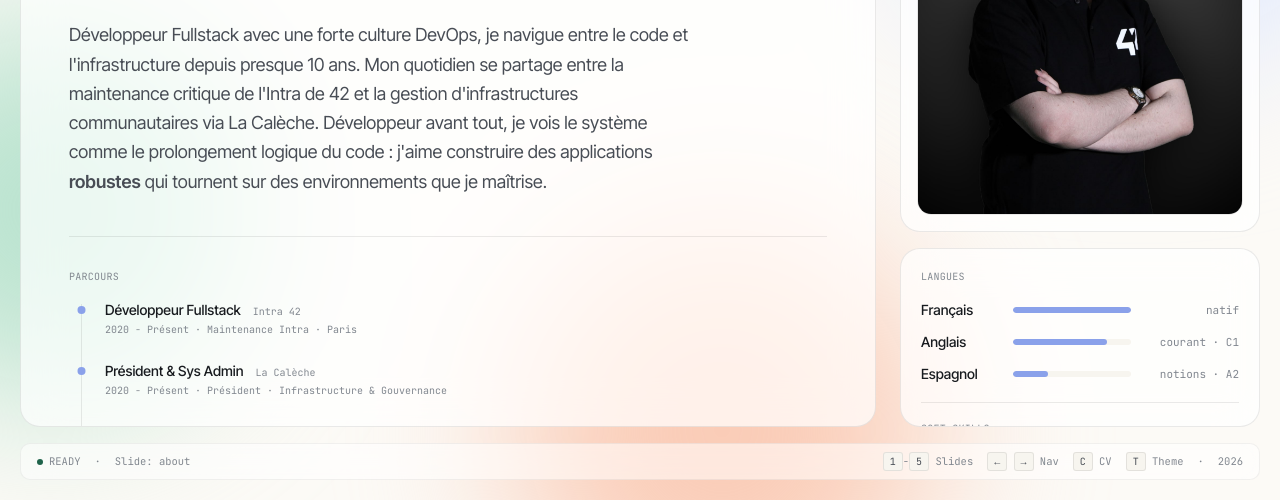
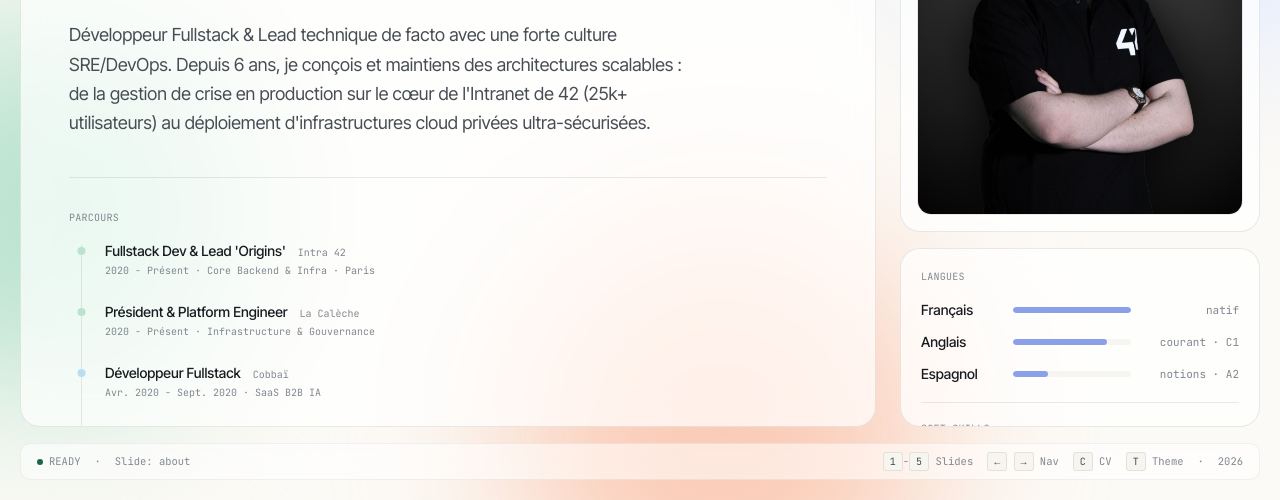
Before and after one commit to malallai/portfolio-2026, an Astro site: page / in a window 1280 px wide. Shown: the part 300-800 px from the top of the page. Built offline with nearby package versions, Linux system fonts and the light colour scheme; Astro itself is replaced by a stand-in of ours.

Commit message:
fix: fix all data with up to date informations

```diff
--- a/src/components/panes/AboutPane.tsx
+++ b/src/components/panes/AboutPane.tsx
@@ -1,4 +1,5 @@
 import { Panel, SectionHeader, SectionLabel, Separator, PortraitCard } from "@/components/ui";
+import { cn } from "@/lib/utils";
 import { PROFILE, LANGUAGES, SOFT_SKILLS, PROJECTS, EDUCATION, UI } from "@/data/";
 import { MarkdownText } from "@/components/ui/MarkdownText";
 import { formatDateRange } from "@/lib/date";
@@ -29,7 +30,12 @@ export function AboutPane() {
             <div className="flex flex-col gap-6">
               {PROJECTS.map((project, index) => (
                 <div key={index} className="relative pl-6">
-                  <div className="absolute left-0 top-1.5 w-2 h-2 rounded-full bg-accent -translate-x-[3.5px]" />
+                  <div
+                    className={cn(
+                      "absolute left-0 top-1.5 w-2 h-2 rounded-full -translate-x-[3.5px]",
+                      project.id === "intra-42" || project.id === "caleche" ? "bg-mint" : "bg-sky",
+                    )}
+                  />
                   <div className="flex flex-col sm:flex-row sm:items-baseline sm:gap-3">
                     <span className="text-sm font-medium text-ink">{project.role}</span>
                     <span className="mono text-[10px] text-ink-3">{project.name}</span>
--- a/src/data/education.ts
+++ b/src/data/education.ts
@@ -19,13 +19,13 @@ export const EDUCATION: Education[] = [
     degree: "Cursus informatique · pédagogie par projets",
     location: "Paris",
     summary:
-      "Formation intensive en informatique basée sur la pédagogie par projets, sans cours ni professeur. Apprentissage par la pratique, la collaboration et l'évaluation par les pairs.",
+      "Spécialisation dans l'ingénierie Web au sein de l'école 42. Pédagogie 100% pratique sans professeurs, forgeant une résilience face à la complexité et une très forte capacité d'apprentissage en autodidacte.",
     highlights: [
-      "Ré-implémentation de la libc et d'outils Unix en C (bas niveau).",
-      "Projets d'administration réseau et virtualisation.",
-      "Réseau social de partage photo, site de rencontre, plateforme de streaming vidéo.",
+      "**Hypertube** : Plateforme de streaming vidéo en Ruby on Rails avec moteur de téléchargement torrent concurrentiel.",
+      "**Matcha & Camagru** : Apps web en Ruby Sinatra et pur PHP (sans frameworks).",
+      "**Core** : Ré-implémentation de `ls` et d'outils Unix bas niveau en C.",
     ],
-    skills: ["C", "Docker", "Ruby on Rails", "React", "PostgreSQL"],
+    skills: ["C", "Ruby on Rails", "PHP", "Docker", "PostgreSQL"],
     palette: ["var(--color-accent-wash)", "var(--color-sky)"],
     url: "https://42.fr",
   },
--- a/src/data/profile.ts
+++ b/src/data/profile.ts
@@ -4,7 +4,7 @@ export const PROFILE = {
   lastName: "Allain",
   handle: "@malallai",
   role: "Développeur Fullstack",
-  roleSecondary: "Sys Admin & DevOps",
+  roleSecondary: "SRE & Platform Engineer",
   location: "Vernouillet · Eure-et-Loir",
   city: "Vernouillet, 28500",
   phone: "06 44 03 71 59",
@@ -14,7 +14,7 @@ export const PROFILE = {
   linkedin: "linkedin.com/in/malallai",
   linkedinUrl: "https://linkedin.com/in/malallai",
   summary:
-    "Développeur Fullstack avec une forte culture DevOps, je navigue entre le code et l'infrastructure depuis presque 10 ans. Mon quotidien se partage entre la maintenance critique de l'Intra de 42 et la gestion d'infrastructures communautaires via La Calèche. Développeur avant tout, je vois le système comme le prolongement logique du code : j'aime construire des applications **robustes** qui tournent sur des environnements que je maîtrise.",
+    "Développeur Fullstack & Lead technique de facto avec une forte culture SRE/DevOps. Depuis 6 ans, je conçois et maintiens des architectures scalables : de la gestion de crise en production sur le cœur de l'Intranet de 42 (25k+ utilisateurs) au déploiement d'infrastructures cloud privées ultra-sécurisées.",
   portraitUrl: "portrait.jpg",
 };
 
--- a/src/data/projects.ts
+++ b/src/data/projects.ts
@@ -26,24 +26,26 @@ export const PROJECTS: Project[] = [
     end_at: null,
     entity: "École 42",
     entityType: "entreprise",
-    kind: "Fullstack · Maintenance",
-    location: "Maintenance Intra · Paris",
-    role: "Développeur Fullstack",
+    kind: "Fullstack · SRE",
+    location: "Core Backend & Infra · Paris",
+    role: "Fullstack Dev & Lead 'Origins'",
     status: "Live",
     summary:
-      "Maintenance et évolution de la plateforme **Intra V2** (Ruby on Rails), puis conception de microservices pour la future **Intra V3**.",
+      "Maintenance critique du monolithe **Intra V2** (Ruby on Rails) et conception des microservices **Intra V3** pour plus de 25 000 étudiants actifs à travers 50 campus dans le monde.",
     highlights: [
-      "Support technique et maintenance quotidienne de l'Intra V2 : tickets, hotfixes, optimisation DB.",
-      "Refactorings ciblés, mise en place CI/CD et monitoring pour l'amélioration continue.",
-      "Conception de microservices pour la V3 : React, FastAPI, Kafka, Kubernetes.",
+      "**Maintenance & Évolution :** Maintien en condition opérationnelle du monolithe Intra V2 (Ruby on Rails) servant plus de 25 000 étudiants actifs au quotidien.",
+      "**Architecture & Microservices :** Conception de la future Intra V3 avec des stacks modernes (React, FastAPI, Kubernetes, Kafka).",
+      "**Services Métiers Avancés :** Création du service GCC (Gestion RNCP) intégrant un éditeur de graphes ReactFlow et un pipeline asynchrone de génération de PDF via ReportLab pour les sessions de jury.",
+      "**Pragmatisme Architectural :** Décision technique de pivoter d'une architecture complexe et non performante (MongoDB/Kafka) vers du SQL pur optimisé sur PostgreSQL pour sauver un projet voué à la dépréciation.",
+      "**Gestion de Crise (SRE) :** Résolution d'un incident critique en production (Rate limit sévère d'une API tierce) en implémentant en urgence absolue un système de Feature Flags distribué sous Redis.",
     ],
     bullets: [
-      "Support technique et maintenance de l'**Intra V2** (Ruby on Rails) : tickets, hotfixes, optimisation DB.",
-      "Amélioration continue de la stack : refactorings, CI/CD, monitoring, nouvelles features.",
-      "Conception et développement de **microservices** pour la future **Intra V3** (React / FastAPI, Kafka, Kubernetes).",
+      "Maintenance du monolithe **Intra V2** et conception de microservices **Intra V3**.",
+      "Développement de **services complexes** (ReactFlow, génération PDF asynchrone).",
+      "**Gestion de crise SRE** (Feature flags Redis) et **pragmatisme** (Refonte SQL/PostgreSQL).",
     ],
-    metrics: ["10k+ étudiants", "Kubernetes", "Kafka"],
-    stack: ["Ruby on Rails", "React", "FastAPI", "Kubernetes", "PostgreSQL", "Kafka"],
+    metrics: ["25k+ Actifs", "50+ Campus", "Microservices"],
+    stack: ["Ruby on Rails", "FastAPI", "React", "PostgreSQL", "Redis", "Kafka", "Kubernetes", "Ansible"],
     palette: ["var(--color-accent-wash)", "var(--color-sky)"],
     url: "https://42.fr",
   },
@@ -54,25 +56,27 @@ export const PROJECTS: Project[] = [
     end_at: null,
     entity: "Association La Calèche",
     entityType: "association",
-    kind: "Infra · Game servers",
-    location: "Président · Infrastructure & Gouvernance",
-    role: "Président & Sys Admin",
+    kind: "Platform Engineering",
+    location: "Infrastructure & Gouvernance",
+    role: "Président & Platform Engineer",
     status: "Live",
-    summary: "Infrastructure système et réseau complète pour une association communautaire de serveurs de jeux.",
+    summary:
+      "Gouvernance et architecture technique complète (Réseau, DevOps, Développement) pour un incubateur communautaire de projets vidéoludiques (ex: *L'Occamy*).",
     highlights: [
-      "Mise en place et gestion complète de l'infrastructure système et réseau.",
-      "Développement et maintenance de serveurs de jeux communautaires.",
-      "Présidence de l'association : gestion de projet, budget, coordination bénévoles.",
+      "**Infrastructure Sécurisée :** Conception et déploiement d'une architecture réseau 'Zero-Trust' sous Proxmox. Isolation complète des services en LAN pur avec un point d'entrée unique VPN Wireguard.",
+      "**DevOps & Observabilité :** Automatisation complète avec Ansible et GitLab CI/CD. Déploiement d'une stack d'observabilité complète (Prometheus, Node Exporter, cAdvisor, Grafana) pour monitorer les ressources de l'incubateur.",
+      "**Développement Core :** Création de serveurs de jeux Minecraft en Java, incluant le développement from scratch d'un système de migration et d'un ORM sur-mesure pour s'affranchir des limitations existantes.",
+      "**Gouvernance :** Financement, présidence de l'association et coordination des développeurs et bénévoles sur des projets réunissant une traction organique massive (Tiktok 100k+ vues).",
     ],
     bullets: [
-      "Mise en place et gestion complète de l'**infrastructure système et réseau**.",
-      "Développement et maintenance de **serveurs de jeux** communautaires.",
-      "**Présidence** de l'association : gestion de projet, budget, coordination bénévoles.",
+      "Architecture **réseau sécurisée** sous Proxmox (LAN isolé, VPN interne).",
+      "Stack **DevOps & observabilité** (GitLab CI, Prometheus, Grafana, Ansible).",
+      "Développement Java : conception d'un **ORM et système de migration sur-mesure**.",
     ],
-    metrics: ["Budget & Projets", "Proxmox Cluster"],
-    stack: ["Docker", "Linux", "Nginx", "Proxmox", "Java", "TypeScript"],
+    metrics: ["100k+ vues TikTok", "Proxmox Cluster", "VPN LAN"],
+    stack: ["Proxmox", "Docker", "Ansible", "Prometheus", "Grafana", "Nginx", "Java"],
     palette: ["var(--color-peach)", "var(--color-accent-wash)"],
-    url: "https://caleche.dev",
+    url: "https://lacaleche.cc",
   },
   {
     id: "cobbai",
@@ -82,20 +86,23 @@ export const PROJECTS: Project[] = [
     entity: "Cobbaï",
     entityType: "entreprise",
     kind: "Fullstack · Stage",
-    location: "Stage · Application métier & site vitrine",
-    role: "Développeur Web Front / Back",
+    location: "SaaS B2B IA",
+    role: "Développeur Fullstack",
     status: "Terminé",
     summary:
-      "Développement de fonctionnalités pour l'application métier et réalisation du site vitrine de l'entreprise.",
+      "Développement de fonctionnalités critiques sur une plateforme IA SaaS connectant des sources de données clients (Jira, etc.) pour le clustering inter-usines.",
     highlights: [
-      "Développement de nouvelles fonctionnalités pour l'application métier.",
-      "Réalisation complète du site vitrine de l'entreprise.",
+      "**Clustering IA B2B :** Implémentation d'interfaces front-end et back-end permettant l'interconnexion et la clusterisation par IA de bases de connaissances clients (ex: synchronisation de tickets Jira inter-usines).",
+      "**Data Visualization :** Développement de graphiques interactifs performants et de systèmes de filtres croisés avancés.",
+      "**Déploiement On-Premise :** Scripting d'un système d'installation automatisé (Bash & Docker) pour permettre aux clients exigeants sur la sécurité d'héberger la solution sur leur propre réseau LAN isolé.",
+      "**Vitrine Web :** Création de A à Z du site vitrine de l'entreprise via Tailwind CSS et Stimulus.",
     ],
     bullets: [
-      "Développement de nouvelles fonctionnalités pour l'**application métier**.",
-      "Réalisation du **site vitrine** de l'entreprise.",
+      "Développement d'interfaces SaaS de **clustering de données IA**.",
+      "Création de **graphiques interactifs** et filtres avancés.",
+      "Automatisation de déploiements **On-Premise** (Docker/Bash).",
     ],
-    stack: ["React", "Node.js", "TypeScript"],
+    stack: ["Ruby on Rails", "PostgreSQL", "Tailwind CSS", "Stimulus", "Docker", "Bash"],
     palette: ["var(--color-mint)", "var(--color-accent-wash)"],
     url: "https://cobbai.com",
   },
--- a/src/data/skills.ts
+++ b/src/data/skills.ts
@@ -45,12 +45,11 @@ export const SKILLS: SkillGroup[] = [
     label: "Backend & Data",
     items: [
       { name: "Ruby on Rails", primary: true, tone: "accent" },
+      { name: "FastAPI", tone: "mint" },
+      { name: "PostgreSQL", primary: true, tone: "sky" },
+      { name: "Redis", tone: "peach" },
+      { name: "Kafka", tone: "accent" },
       { name: "Node.js", tone: "sky" },
-      { name: "FastAPI", tone: "mint" },
-      { name: "PostgreSQL", tone: "sky" },
-      { name: "MySQL", tone: "neutral" },
-      { name: "MongoDB", tone: "peach" },
-      { name: "Redis", tone: "peach" },
     ],
   },
   {
@@ -60,9 +59,10 @@ export const SKILLS: SkillGroup[] = [
       { name: "Docker", primary: true, tone: "sky" },
       { name: "Kubernetes", primary: true, tone: "sky" },
       { name: "GitLab CI/CD", tone: "accent" },
-      { name: "Argo CD", tone: "mint" },
+      { name: "Ansible", tone: "neutral" },
+      { name: "Prometheus", tone: "peach" },
+      { name: "Grafana", tone: "peach" },
       { name: "Nginx", tone: "neutral" },
-      { name: "Git", tone: "neutral" },
     ],
   },
   {
@@ -95,8 +95,17 @@ export interface SoftSkill {
 }
 
 export const SOFT_SKILLS: SoftSkill[] = [
-  { title: "Autonomie & apprentissage", description: "Adaptation rapide en environnement autodidacte, forgée à 42." },
-  { title: "Force de proposition", description: "Initiative dans le choix de solutions techniques innovantes." },
-  { title: "Esprit d'équipe", description: "Collaboration sur des projets critiques et à fort enjeu." },
-  { title: "Leadership associatif", description: "Présidence, gestion de projet et coordination bénévoles." },
+  {
+    title: "Gestion de crise & SRE",
+    description: "Maintien opérationnel et résolution d'incidents critiques en production.",
+  },
+  {
+    title: "Pragmatisme",
+    description: "Capacité à pivoter techniquement (ex: MongoDB vers SQL) pour sauver un projet.",
+  },
+  {
+    title: "Leadership associatif",
+    description: "Gouvernance, gestion de projet et conception d'infrastructures cloud privées.",
+  },
+  { title: "Autonomie & apprentissage", description: "Adaptation rapide en environnement autodidacte (42)." },
 ];
--- a/src/data/ui.ts
+++ b/src/data/ui.ts
@@ -50,13 +50,13 @@ export const UI = {
   },
   connect: {
     sectionIdx: "05",
-    sectionLabel: "Contact",
-    greeting: "CONTACTEZ-MOI -",
-    headlineL1: "Parlons du truc",
-    headlineL2: "que vous repoussez",
-    headlineL3: "depuis trop longtemps.",
+    sectionLabel: "Réseaux",
+    greeting: "RETROUVEZ-MOI -",
+    headlineL1: "Connecté",
+    headlineL2: "sur le",
+    headlineL3: "réseau.",
     description:
-      "Un message court suffit. Je réponds sous deux jours ouvrés, toujours humainement, et je vous dirai vite si je ne suis pas la bonne personne.",
+      "Vous pouvez retrouver mon code, mon parcours ou tout simplement me faire un coucou sur l'une de ces plateformes.",
     copied: "COPIÉ",
     copy: "COPIER",
     languesTitle: "LANGUES",
```
